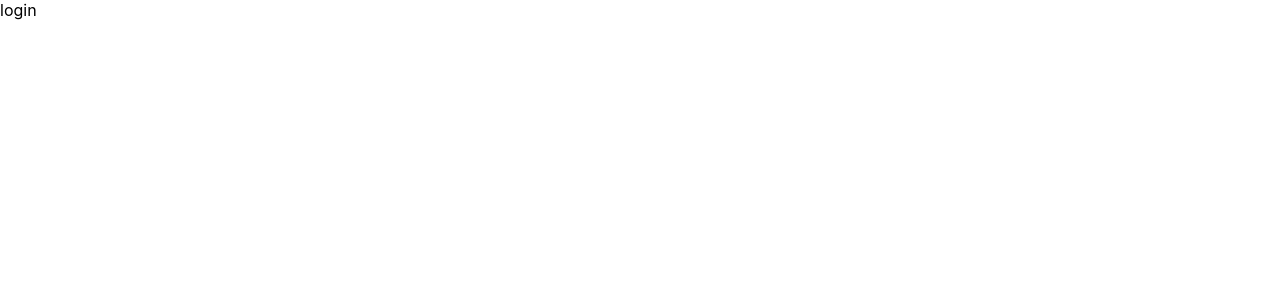
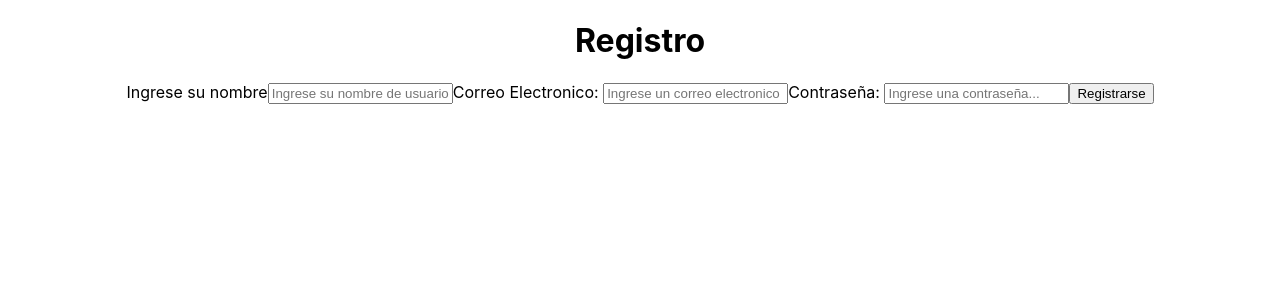
Before and after one commit to SebaVCH/DeliveryStore, a React (Create React App) app in the folder Frontend/my-app/: page /Register in a window 1280 px wide. Shown: the top 300 px of the page. Built offline with nearby package versions, Linux system fonts and the light colour scheme.

Commit message:
LOGIN Y REGISTER
LOGICA DE LOGIN Y REGISTER

```diff
--- a/Frontend/my-app/src/App.tsx
+++ b/Frontend/my-app/src/App.tsx
@@ -1,9 +1,16 @@
-//import React from 'react';
-import { login } from './components/login';
+import React from 'react';
+import {BrowserRouter} from 'react-router-dom';
+import {AppRoutes} from './routes/AppRoutes';
 import './App.css';
 
 function App() {
-  return login()
-}
+  return(
+  <BrowserRouter>
+    <div className='App'>
+      <AppRoutes/>
+    </div>
+  </BrowserRouter>
+  )
+};
 
 export default App;
--- a/Frontend/my-app/src/components/login.tsx
+++ /dev/null
@@ -1,7 +0,0 @@
-import React from 'react'
-
-export const login = () => {
-  return (
-    <div>login</div>
-  )
-}
--- /dev/null
+++ b/Frontend/my-app/src/pages/Login.tsx
@@ -0,0 +1,58 @@
+import React,{SyntheticEvent, useState} from 'react';
+import { Navigate } from 'react-router-dom';
+
+
+export const Login = () => {
+  const [email,setEmail] = useState('');
+  const [password,setPassword] = useState('');
+  const [redirect, setRedirect] =   useState(false);
+
+  const submit = async (e: SyntheticEvent) =>
+  {
+    e.preventDefault();
+    const api_url = 'http://localhost:8080/login';
+
+    const respuesta = await fetch(api_url,{
+      method: 'POST',
+      headers: {'Content-Type':'application/json'},
+      credentials: 'include',
+      body: JSON.stringify({
+          email,
+          password
+      })
+  });
+
+  const contenido = await respuesta.json();
+    console.log(contenido); //pa visualizar el contenido del objeto que retorna cuando el user se registra
+
+    setRedirect(true);
+}
+
+  if(redirect){
+    return <Navigate to = "/Home" />;
+  }
+
+
+  return (
+    <div>
+        <h1>Login</h1>
+        <form onSubmit={submit}>
+            <label>Correo: </label>
+            <input type="email" name="email" required
+              onChange = {e => setEmail(e.target.value)}
+            />
+            <label>Contraseña: </label>
+            <input type="password" name="password" required
+              onChange = {e => setPassword(e.target.value)}
+            />
+            <input type="submit" value="Submit" />
+        </form>
+        <p>Si no tienes cuenta, registrate <a href="/Register">aquí</a></p>
+        <p>¿Olvidaste tu contraseña? <a href="/forgot-password">Recupera tu contraseña</a></p>
+
+    </div>
+  );
+}
+
+
+//export default Login;
--- /dev/null
+++ b/Frontend/my-app/src/pages/Register.tsx
@@ -0,0 +1,58 @@
+import React,{SyntheticEvent, useState} from 'react';
+import { Navigate } from 'react-router-dom';
+
+export const Register = () => {
+  const [name, setName] = useState('');
+  const [email,setEmail] = useState('');
+  const [password,setPassword] = useState('');
+  const [redirect, setRedirect] =   useState(false);
+
+  const enviar = async (e:SyntheticEvent) => {
+    e.preventDefault();
+
+    const api_url = 'http://localhost:8080/register';
+
+    const respuesta = await fetch(api_url,{
+      method: 'POST',
+      headers: {'Content-Type':'application/json'},
+      body: JSON.stringify({
+          name,
+          email,
+          password
+      })
+    });
+
+    const contenido = await respuesta.json();
+    console.log(contenido); //pa visualizar el contenido del objeto que retorna cuando el user se registra
+
+    setRedirect(true);
+  }
+
+  if(redirect){
+    return <Navigate to = "/Login" />;
+  }
+
+  return (
+    <div>
+        <h1>Registro</h1>
+        <form onSubmit={enviar}>
+            <label>Ingrese su nombre</label>
+            <input type = "username" name = "username" placeholder = 'Ingrese su nombre de usuario...' required
+              onChange={e => setName(e.target.value)}
+            />
+
+            <label>Correo Electronico: </label>
+            <input type = "email" name = "email" placeholder = 'Ingrese un correo electronico porfavor...' required
+              onChange={e => setEmail(e.target.value)}
+
+            />
+            <label>Contraseña: </label>
+            <input type = "password" name = "password" placeholder = 'Ingrese una contraseña...' required
+              onChange={e => setPassword(e.target.value)}
+            />
+            <button onClick={enviar}>Registrarse</button>
+
+        </form>
+    </div>
+  );
+}
--- /dev/null
+++ b/Frontend/my-app/src/routes/AppRoutes.tsx
@@ -0,0 +1,15 @@
+import {Routes , Route} from 'react-router-dom';
+import {Login} from '../pages/Login';
+import {Register} from '../pages/Register';
+
+
+export const AppRoutes = () => {
+  return (
+    <Routes>
+      <Route path = '/login' element = {<Login/>}/>
+      <Route path = '/Register' element = {<Register/>}/>
+      <Route path = '/' element = {<Login/>}/>
+
+    </Routes>
+  );
+};
```
Also changed, not shown: Frontend/my-app/package.json (+11 -0 lines), Frontend/my-app/src/components/register.tsx (deleted, +0 -7 lines), Frontend/my-app/src/pages/Home.tsx (added, +32 -0 lines), 1 other file (tests, documents, lock files or other folders).
